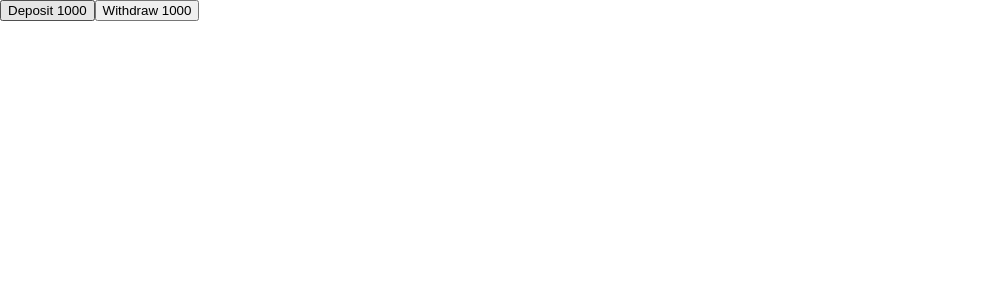
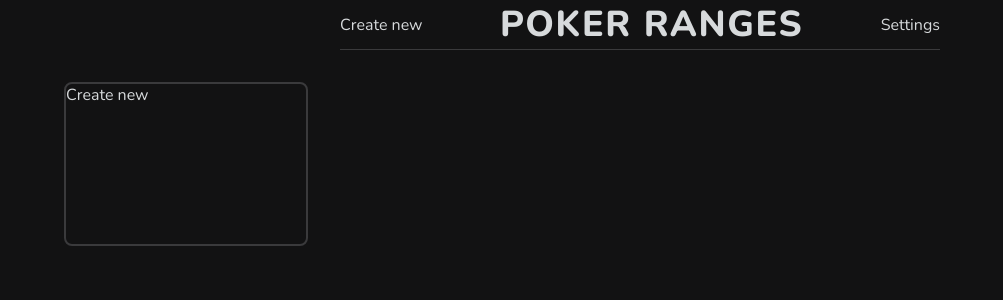
Before and after one commit to mgibby91/poker-ranges-tool, a React (Create React App) app: page / in a window 1280 px wide. Shown: the top 300 px of the page, without its empty margins (0-1003 px from the left). Built offline with nearby package versions, Linux system fonts and the light colour scheme.

Commit message:
feat: initial component layout

```diff
--- a/src/components/App.tsx
+++ b/src/components/App.tsx
@@ -3,13 +3,15 @@ import { Global, css } from '@emotion/react';
 import { useSelector, useDispatch } from 'react-redux';
 import { bindActionCreators } from 'redux';
 import { Actions } from '../state/actions';
+import Nav from './Nav';
+import Main from './Main';
 
 const App = () => {
-  const state = useSelector((state) => state);
-  console.log({ state });
+  // const state = useSelector((state) => state);
+  // console.log({ state });
 
-  const dispatch = useDispatch();
-  const { DepositMoney, WithdrawMoney } = bindActionCreators(Actions, dispatch);
+  // const dispatch = useDispatch();
+  // const { DepositMoney, WithdrawMoney } = bindActionCreators(Actions, dispatch);
 
   return (
     <>
@@ -20,15 +22,21 @@ const App = () => {
             padding: 0;
             box-sizing: border-box;
             font-family: Nunito;
+            background-color: #121213;
+            color: #d7dadc;
           }
           #root {
             /* height: 100vh; */
             display: flex;
+            width: 100%;
+            flex-direction: column;
+            justify-content: center;
+            align-items: center;
           }
         `}
       />
-      <button onClick={() => DepositMoney(1000)}>Deposit 1000</button>
-      <button onClick={() => WithdrawMoney(1000)}>Withdraw 1000</button>
+      <Nav />
+      <Main />
     </>
   );
 };
--- /dev/null
+++ b/src/components/CreateNew.tsx
@@ -0,0 +1,27 @@
+import styled from '@emotion/styled';
+import React from 'react';
+
+type CreateNewProps = {
+  onClick: () => void;
+};
+
+const CreateNew: React.VFC<CreateNewProps> = ({ onClick }) => {
+  return (
+    <CreateNewWrapper onClick={onClick}>
+      <div>Create new</div>
+    </CreateNewWrapper>
+  );
+};
+
+const CreateNewWrapper = styled.div`
+  border: 2px solid #3a3a3c;
+  width: 15rem;
+  height: 10rem;
+  border-radius: 0.5rem;
+
+  &:hover {
+    cursor: pointer;
+  }
+`;
+
+export default CreateNew;
--- /dev/null
+++ b/src/components/Main.tsx
@@ -0,0 +1,22 @@
+import styled from '@emotion/styled';
+import React from 'react';
+import CreateNew from './CreateNew';
+
+const Main = () => {
+  const onCreateNew = () => {
+    console.log('create new');
+  };
+
+  return (
+    <MainWrapper>
+      <CreateNew onClick={onCreateNew} />
+    </MainWrapper>
+  );
+};
+
+const MainWrapper = styled.div`
+  width: 90%;
+  display: flex;
+  margin: 2rem 0;
+`;
+export default Main;
--- /dev/null
+++ b/src/components/Nav.tsx
@@ -0,0 +1,34 @@
+import styled from '@emotion/styled';
+import React from 'react';
+
+const Nav = () => {
+  return (
+    <NavWrapper>
+      <div>Create new</div>
+      <Title>POKER RANGES</Title>
+      <div>Settings</div>
+    </NavWrapper>
+  );
+};
+
+const NavWrapper = styled.div`
+  display: flex;
+  justify-content: space-between;
+  align-items: center;
+  border-bottom: 1px solid #3a3a3c;
+  max-height: 20%;
+  min-width: 350px;
+  width: 80%;
+  max-width: 600px;
+`;
+
+const Title = styled.h1`
+  font-size: 2.25rem;
+  font-weight: 800;
+  letter-spacing: 0.1rem;
+  color: #d7dadc;
+  padding: 0;
+  margin: 0 1rem;
+`;
+
+export default Nav;
```
